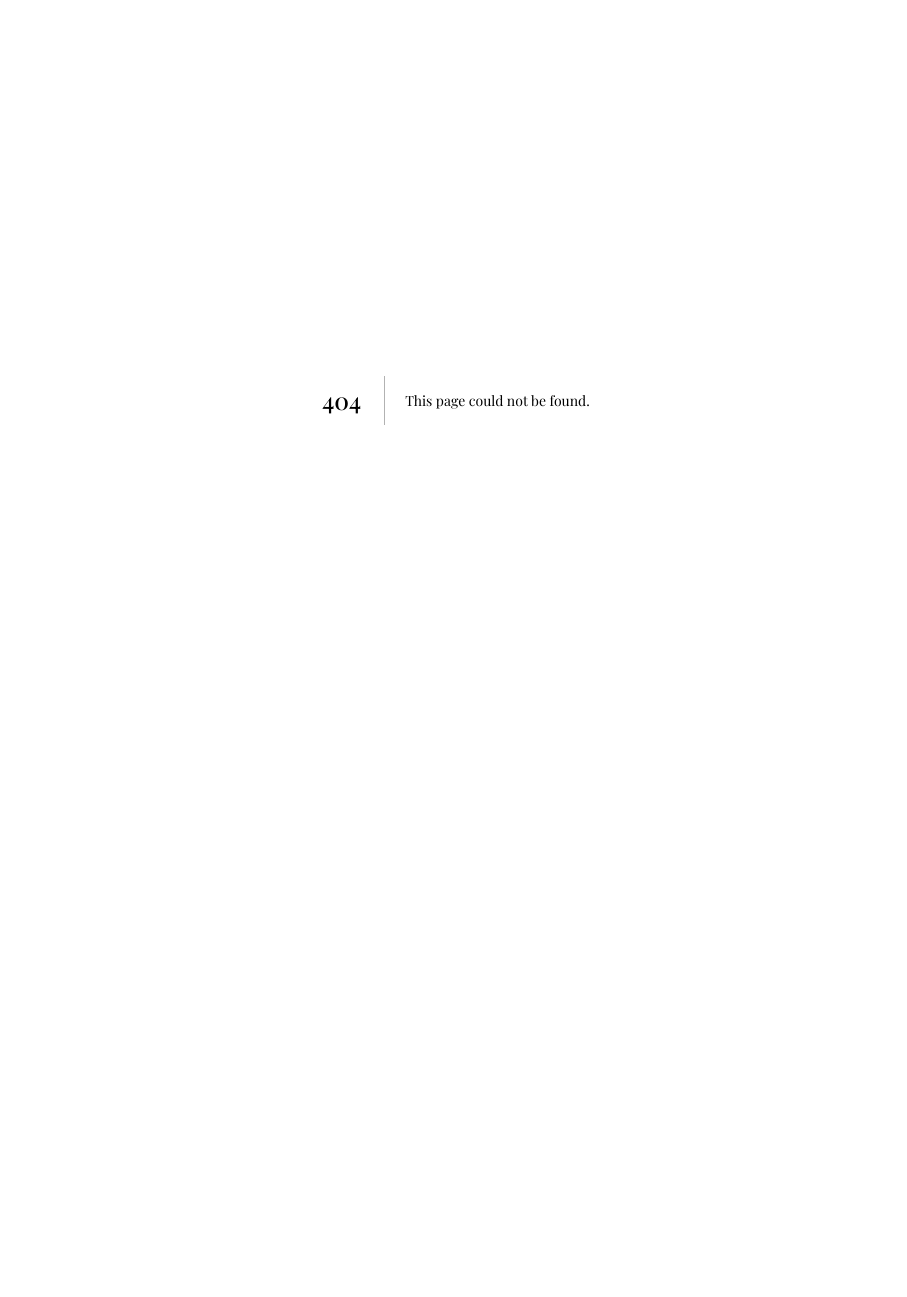
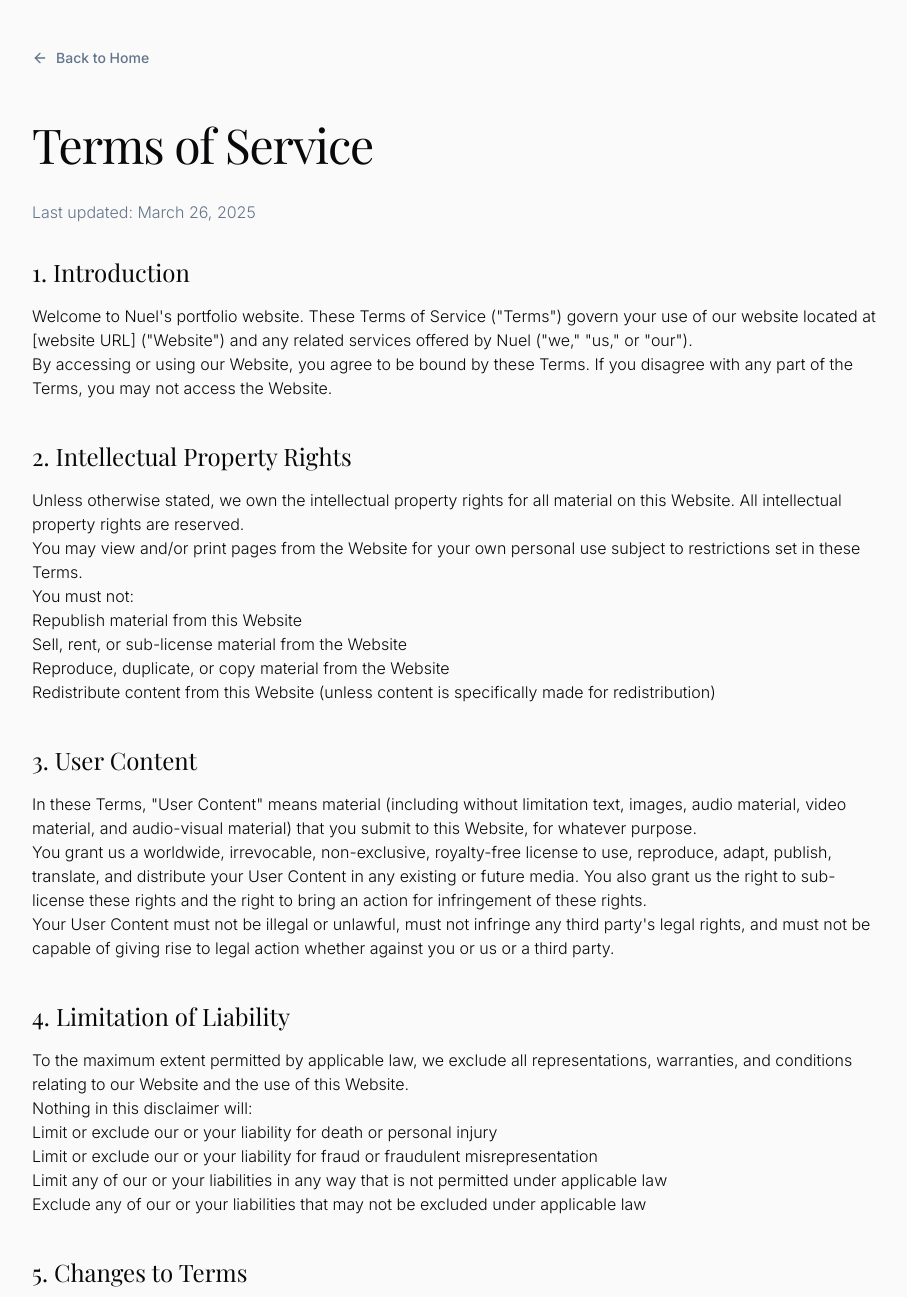
Before and after one commit to EzeArinze/Arinze, a Next.js app: page /terms in a window 1280 px wide. Before the commit this address had no page. Shown: the top 1297 px of the page, without its empty margins (184-1091 px from the left). Before the commit the page ends 800 px from the top, so only its background shows below. Built offline with nearby package versions, Linux system fonts and the light colour scheme; a web font is replaced by a local one.

Commit message:
terms and conditions

```diff
--- /dev/null
+++ b/app/terms/page.tsx
@@ -0,0 +1,169 @@
+import Link from "next/link";
+import { ArrowLeft } from "lucide-react";
+
+export const metadata = {
+  title: "Terms of Service - Nuel",
+  description:
+    "Terms and conditions for using Nuel&apos;s services and website",
+};
+
+export default function TermsPage() {
+  return (
+    <div className="min-h-screen bg-background">
+      <div className="container max-w-4xl py-12 px-6">
+        <div className="mb-12">
+          <Link
+            href="/"
+            className="inline-flex items-center text-sm font-medium text-muted-foreground hover:text-primary transition-colors"
+          >
+            <ArrowLeft className="mr-2 h-4 w-4" />
+            Back to Home
+          </Link>
+        </div>
+
+        <div className="space-y-8">
+          <h1 className="text-4xl md:text-5xl font-light tracking-tight">
+            Terms of Service
+          </h1>
+          <p className="text-muted-foreground">
+            Last updated:{" "}
+            {new Date().toLocaleDateString("en-US", {
+              month: "long",
+              day: "numeric",
+              year: "numeric",
+            })}
+          </p>
+
+          <div className="prose prose-lg dark:prose-invert max-w-none">
+            <section className="mb-10">
+              <h2 className="text-2xl font-light mb-4">1. Introduction</h2>
+              <p>
+                Welcome to Nuel&apos;s portfolio website. These Terms of Service
+                (&quot;Terms&quot;) govern your use of our website located at
+                [website URL] (&quot;Website&quot;) and any related services
+                offered by Nuel (&quot;we,&quot; &quot;us,&quot; or
+                &quot;our&quot;).
+              </p>
+              <p>
+                By accessing or using our Website, you agree to be bound by
+                these Terms. If you disagree with any part of the Terms, you may
+                not access the Website.
+              </p>
+            </section>
+
+            <section className="mb-10">
+              <h2 className="text-2xl font-light mb-4">
+                2. Intellectual Property Rights
+              </h2>
+              <p>
+                Unless otherwise stated, we own the intellectual property rights
+                for all material on this Website. All intellectual property
+                rights are reserved.
+              </p>
+              <p>
+                You may view and/or print pages from the Website for your own
+                personal use subject to restrictions set in these Terms.
+              </p>
+              <p>You must not:</p>
+              <ul>
+                <li>Republish material from this Website</li>
+                <li>Sell, rent, or sub-license material from the Website</li>
+                <li>Reproduce, duplicate, or copy material from the Website</li>
+                <li>
+                  Redistribute content from this Website (unless content is
+                  specifically made for redistribution)
+                </li>
+              </ul>
+            </section>
+
+            <section className="mb-10">
+              <h2 className="text-2xl font-light mb-4">3. User Content</h2>
+              <p>
+                In these Terms, &quot;User Content&quot; means material
+                (including without limitation text, images, audio material,
+                video material, and audio-visual material) that you submit to
+                this Website, for whatever purpose.
+              </p>
+              <p>
+                You grant us a worldwide, irrevocable, non-exclusive,
+                royalty-free license to use, reproduce, adapt, publish,
+                translate, and distribute your User Content in any existing or
+                future media. You also grant us the right to sub-license these
+                rights and the right to bring an action for infringement of
+                these rights.
+              </p>
+              <p>
+                Your User Content must not be illegal or unlawful, must not
+                infringe any third party&apos;s legal rights, and must not be
+                capable of giving rise to legal action whether against you or us
+                or a third party.
+              </p>
+            </section>
+
+            <section className="mb-10">
+              <h2 className="text-2xl font-light mb-4">
+                4. Limitation of Liability
+              </h2>
+              <p>
+                To the maximum extent permitted by applicable law, we exclude
+                all representations, warranties, and conditions relating to our
+                Website and the use of this Website.
+              </p>
+              <p>Nothing in this disclaimer will:</p>
+              <ul>
+                <li>
+                  Limit or exclude our or your liability for death or personal
+                  injury
+                </li>
+                <li>
+                  Limit or exclude our or your liability for fraud or fraudulent
+                  misrepresentation
+                </li>
+                <li>
+                  Limit any of our or your liabilities in any way that is not
+                  permitted under applicable law
+                </li>
+                <li>
+                  Exclude any of our or your liabilities that may not be
+                  excluded under applicable law
+                </li>
+              </ul>
+            </section>
+
+            <section className="mb-10">
+              <h2 className="text-2xl font-light mb-4">5. Changes to Terms</h2>
+              <p>
+                We reserve the right to modify these Terms at any time. If we
+                make changes to these Terms, we will post the revised Terms on
+                the Website and update the &quot;Last Updated&quot; date at the
+                top of these Terms.
+              </p>
+              <p>
+                Your continued use of the Website following the posting of
+                revised Terms means that you accept and agree to the changes.
+              </p>
+            </section>
+
+            <section className="mb-10">
+              <h2 className="text-2xl font-light mb-4">
+                6. Contact Information
+              </h2>
+              <p>
+                If you have any questions about these Terms, please contact us
+                at:
+              </p>
+              <p>
+                <a
+                  href="mailto:hello@nuel.dev"
+                  className="text-primary hover:underline"
+                >
+                  hello@nuel.dev
+                </a>
+              </p>
+            </section>
+          </div>
+        </div>
+      </div>
+    </div>
+  );
+}
--- a/components/PageUi/footer.tsx
+++ b/components/PageUi/footer.tsx
@@ -17,7 +17,7 @@ function Footer() {
               Privacy Policy
             </Link>
             <Link
-              href="#"
+              href="/terms"
               className="text-sm font-light text-card-foreground hover:text-primary transition-colors duration-300"
             >
               Terms of Service
--- a/components/PageUi/hero-section.tsx
+++ b/components/PageUi/hero-section.tsx
@@ -7,7 +7,7 @@ import Link from "next/link";
 function Herosection() {
   return (
     <section className="relative h-screen flex items-center overflow-hidden">
-      <div className="absolute inset-0 z-20">
+      <div className="absolute inset-0 z-10">
         <HeroScene />
       </div>
 
--- a/package.json
+++ b/package.json
@@ -30,6 +30,7 @@
   },
   "devDependencies": {
     "@eslint/eslintrc": "^3",
+    "@tailwindcss/typography": "^0.5.16",
     "@types/node": "^20",
     "@types/react": "^19",
     "@types/react-dom": "^19",
```
Also changed, not shown: 1 other file (tests, documents, lock files or other folders).
